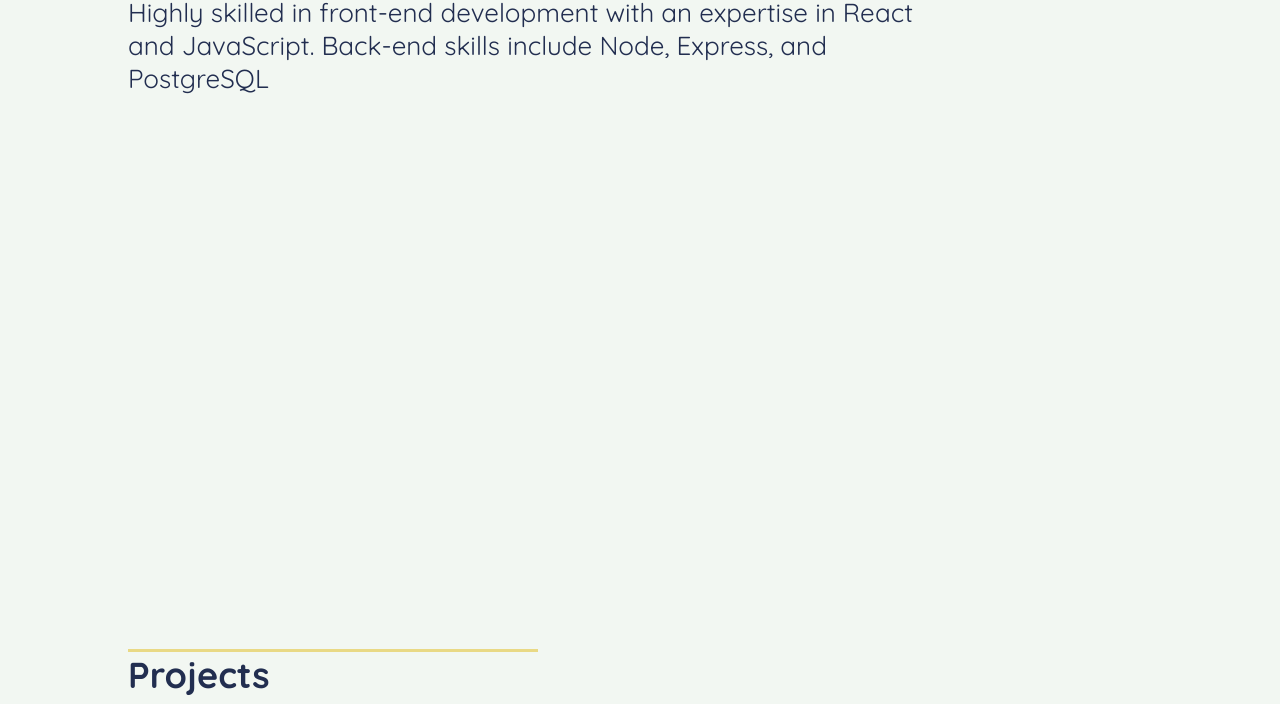
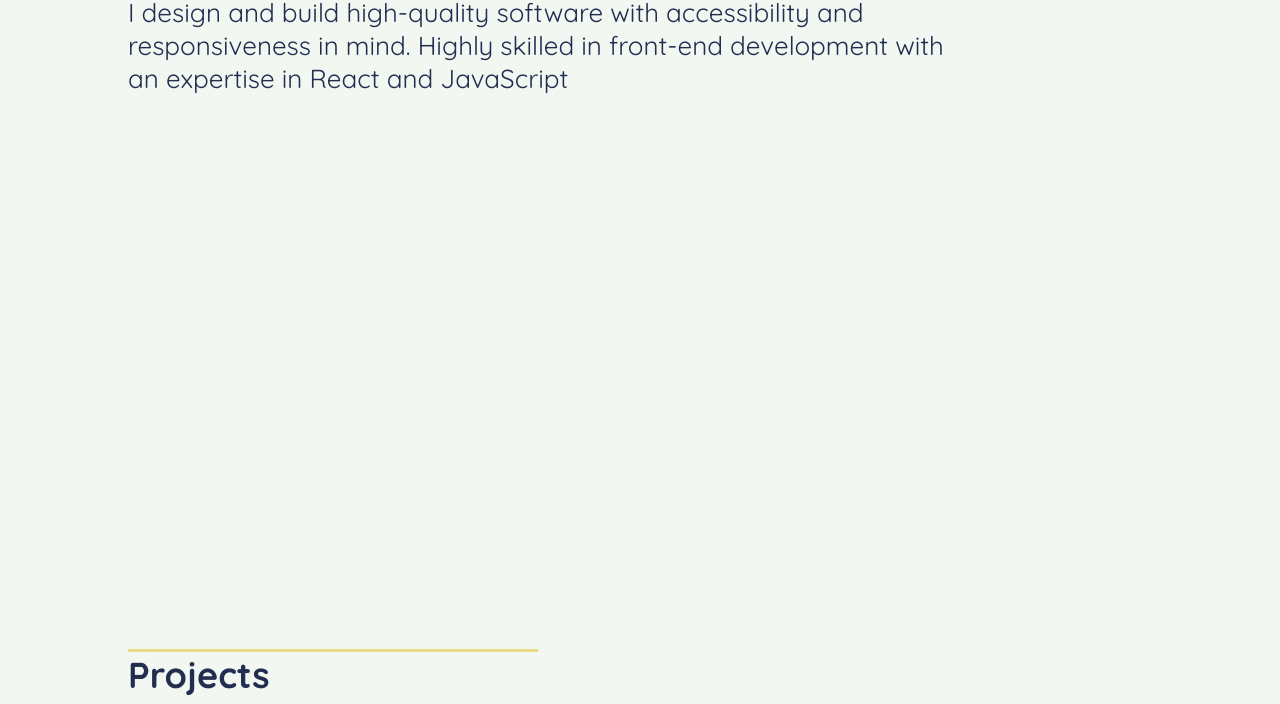
Before and after one commit to yusufalp/onepage, a plain HTML site: page index.html in a window 1280 px wide. Shown: the part 396-1100 px from the top of the page. Drawn offline with Linux system fonts and the light colour scheme; a web font is replaced by a local one.

Commit message:
Update about section

```diff
--- a/index.html
+++ b/index.html
@@ -44,8 +44,9 @@
       <p>A software engineer,</p>
       <p>based in SF Bay Area.</p>
       <p>
-        Highly skilled in front-end development with an expertise
-        in React and JavaScript. Back-end skills include Node, Express, and PostgreSQL
+        I design and build high-quality software
+        with accessibility and responsiveness in mind. Highly skilled in front-end development with an expertise
+        in React and JavaScript
       </p>
     </header>
     <section id="projects">
```
